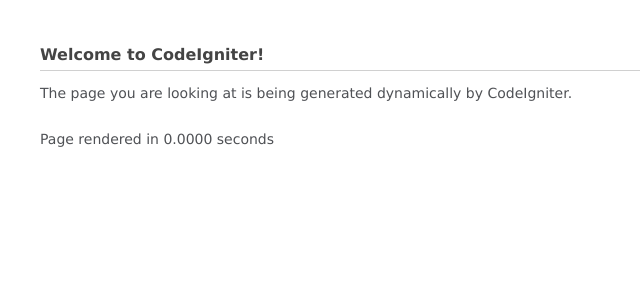
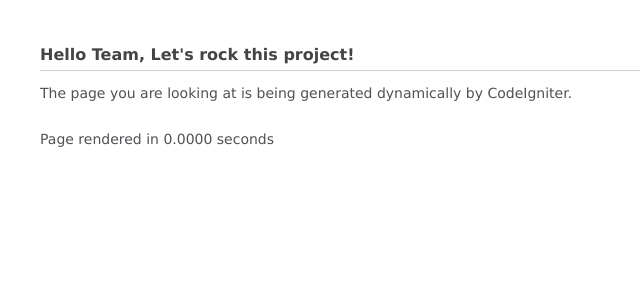
Before and after one commit to dhamma-dev/Entrepreneur, a CodeIgniter app: page / in a window 1280 px wide. Shown: the top 300 px of the page, without its empty margins (0-640 px from the left). Run offline with CodeIgniter, Linux system fonts and the light colour scheme.

Commit message:
Changed welcome message H1

```diff
--- a/application/views/welcome_message.php
+++ b/application/views/welcome_message.php
@@ -45,7 +45,7 @@ code {
 </head>
 <body>
 
-<h1>Welcome to CodeIgniter!</h1>
+<h1>Hello Team, Let's rock this project!</h1>
 
 <p>The page you are looking at is being generated dynamically by CodeIgniter.</p>
 
```
